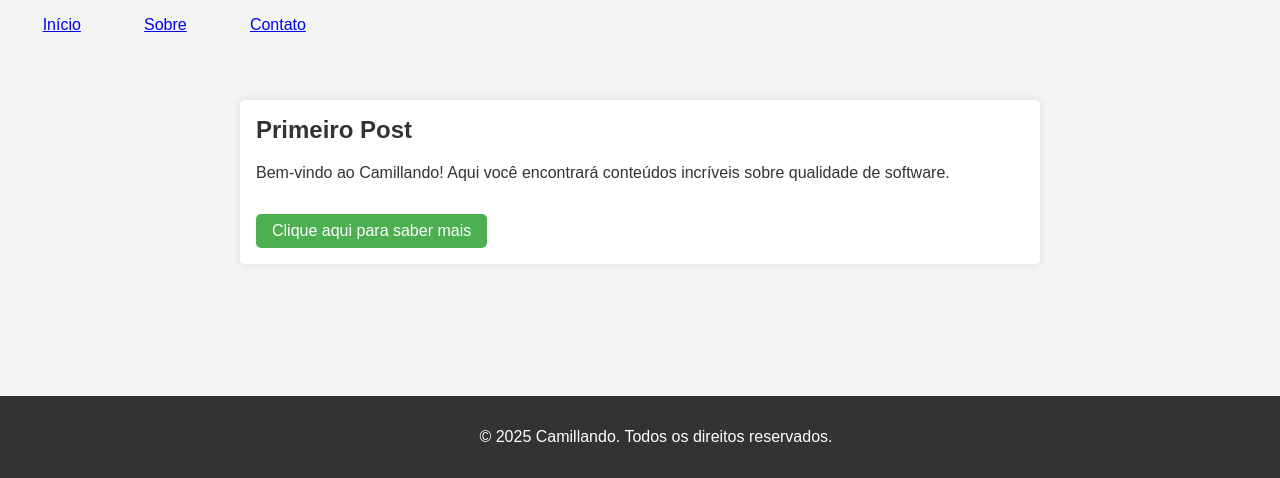
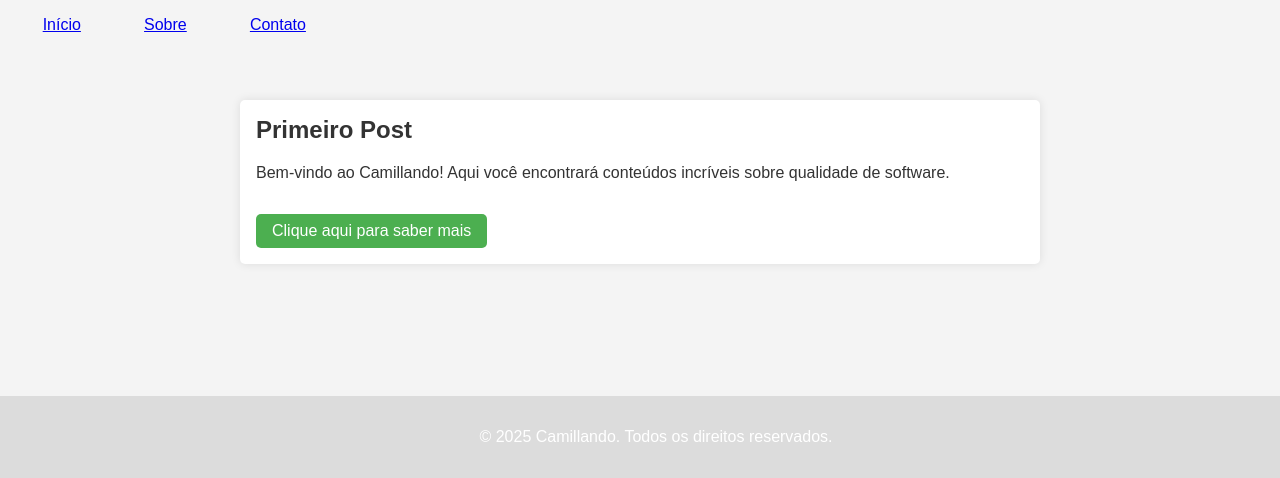
Before and after one commit to camilladamiani/Camillando, a plain HTML site: page index.html in a window 1280 px wide. Shown: the part 322-800 px from the top of the page. Drawn offline with Linux system fonts and the light colour scheme.

Commit message:
Update styles.css
alterando footer

```diff
--- a/styles.css
+++ b/styles.css
@@ -72,13 +72,14 @@ article h2 {
 }
 
 footer {
-    background-color: #333;
+    background-color: #DCDCDC;
     color: white;
     text-align: center;
     padding: 1rem;
     position: fixed;
     bottom: 0;
     width: 100%;
+    max-height: 100px;
 }
 
 .logo-topo {
```
